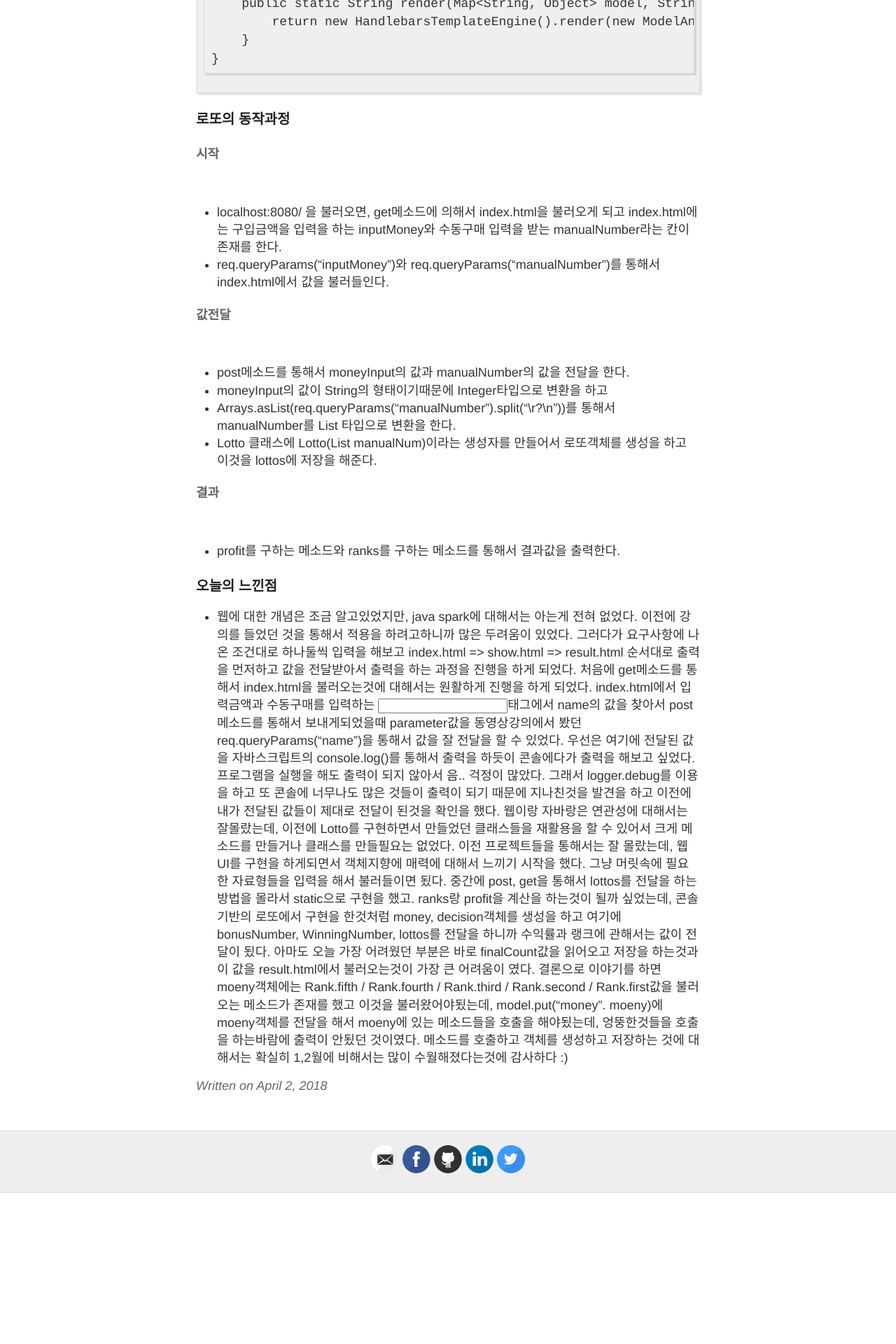
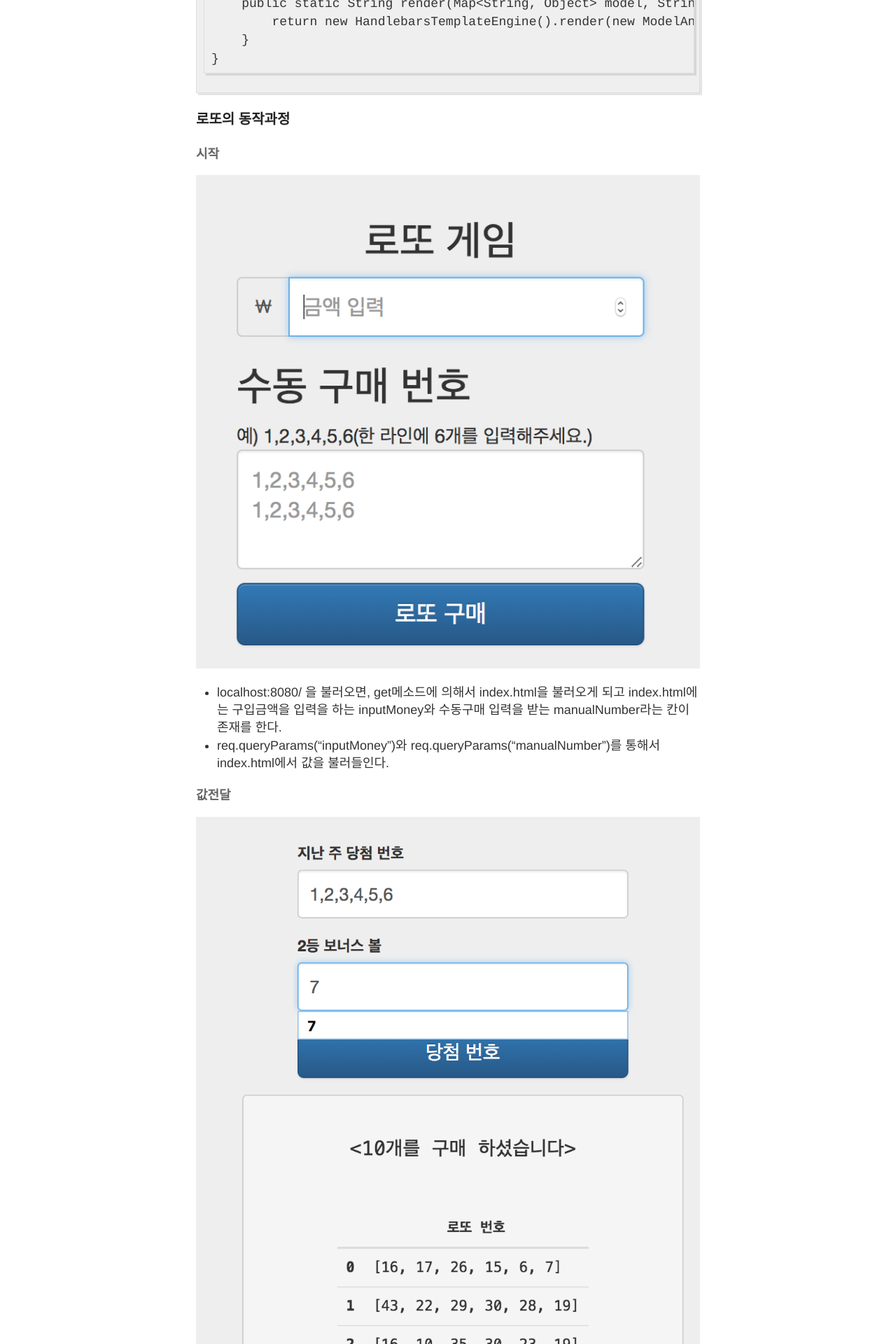
Before and after one commit to jaeyeon93/jaeyeon93.github.io, a Jekyll site: the page built from _posts/2018-4-2-webUI를적용한로또.md, in a window 1280 px wide. Shown: the part 1362-3282 px from the top of the page at 70% size. Built offline with Jekyll 4.4.1, drawn with Linux system fonts in a browser that asks for light colours; before the commit the page ends 3066 px from its top, so only the background shows below that.

Commit message:
4-2 TIL image upload

```diff
--- a/_posts/2018-4-2-webUI를적용한로또.md
+++ b/_posts/2018-4-2-webUI를적용한로또.md
@@ -54,19 +54,19 @@ public class WebMain {
 ### 로또의 동작과정
 
 #### 시작
-![](/Users/jaeyeonkim/Desktop/blog/images/lottoRun1.png)
+![](https://github.com/jaeyeon93/jaeyeon93.github.io/blob/master/images/lottoRun1.png?raw=true)
 - localhost:8080/ 을 불러오면, get메소드에 의해서 index.html을 불러오게 되고 index.html에는 구입금액을 입력을 하는 inputMoney와 수동구매 입력을 받는 manualNumber라는 칸이 존재를 한다.
 - req.queryParams("inputMoney")와 req.queryParams("manualNumber")를 통해서 index.html에서 값을 불러들인다.
 
 #### 값전달
-![](/Users/jaeyeonkim/Desktop/blog/images/lottoRun2.png)
+![](https://github.com/jaeyeon93/jaeyeon93.github.io/blob/master/images/lottoRun2.png?raw=true)
 - post메소드를 통해서 moneyInput의 값과 manualNumber의 값을 전달을 한다.
 - moneyInput의 값이 String의 형태이기때문에 Integer타입으로 변환을 하고
 - Arrays.asList(req.queryParams("manualNumber").split("\r?\n"))를 통해서 manualNumber를 List<String> 타입으로 변환을 한다.
 - Lotto 클래스에 Lotto(List<String> manualNum)이라는 생성자를 만들어서 로또객체를 생성을 하고 이것을 lottos에 저장을 해준다.
 
 #### 결과
-![](/Users/jaeyeonkim/Desktop/blog/images/lottoRun3.png)
+![](https://github.com/jaeyeon93/jaeyeon93.github.io/blob/master/images/lottoRun3.png?raw=true)
 - profit를 구하는 메소드와 ranks를 구하는 메소드를 통해서 결과값을 출력한다.
 
 
```
